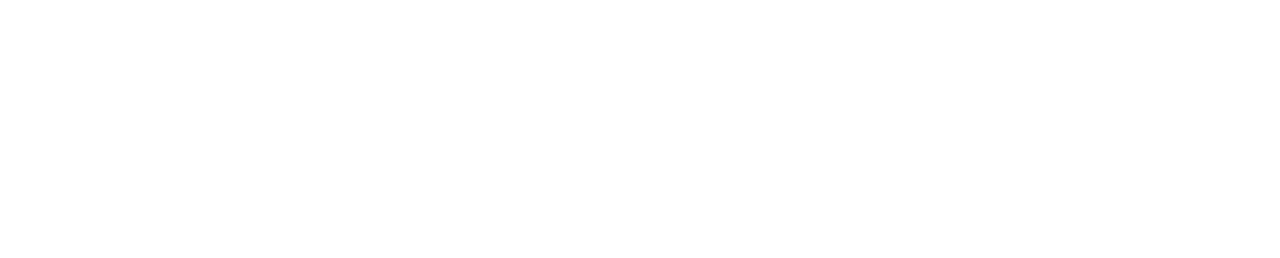
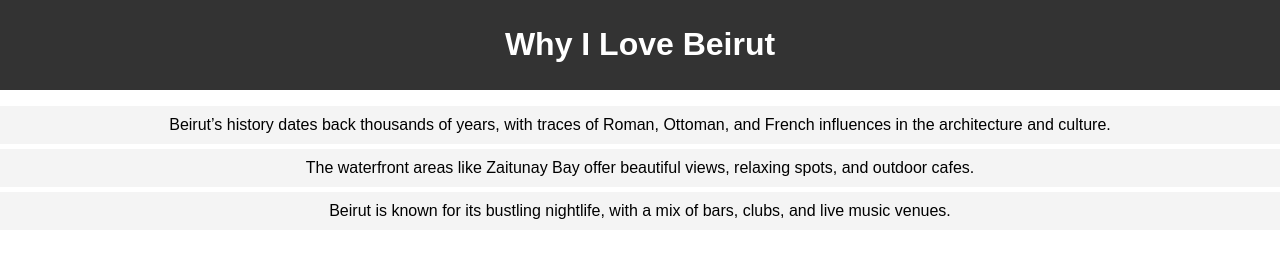
Before and after one commit to SamerFakih/my-favorite-place, a plain HTML site: page page2.html in a window 1280 px wide. Drawn offline with Linux system fonts and the light colour scheme.

Commit message:
add a unordered list for page2

```diff
--- a/page2.html
+++ b/page2.html
@@ -6,3 +6,17 @@
     <title>My Favorite Place</title>
     <link rel="stylesheet" href="styles.css">
 </head>
+<body>
+    <header>
+        <h1>Why I Love Beirut</h1>
+    </header>
+    <main>
+        <section class="description">
+        <ul>
+            <li>Beirut’s history dates back thousands of years, with traces of Roman, Ottoman, and French influences in the architecture and culture.</li>
+            <li>The waterfront areas like Zaitunay Bay offer beautiful views, relaxing spots, and outdoor cafes.</li>
+            <li>Beirut is known for its bustling nightlife, with a mix of bars, clubs, and live music venues.</li>
+        </ul>
+        </section>
+    </main>
+</body>
```
